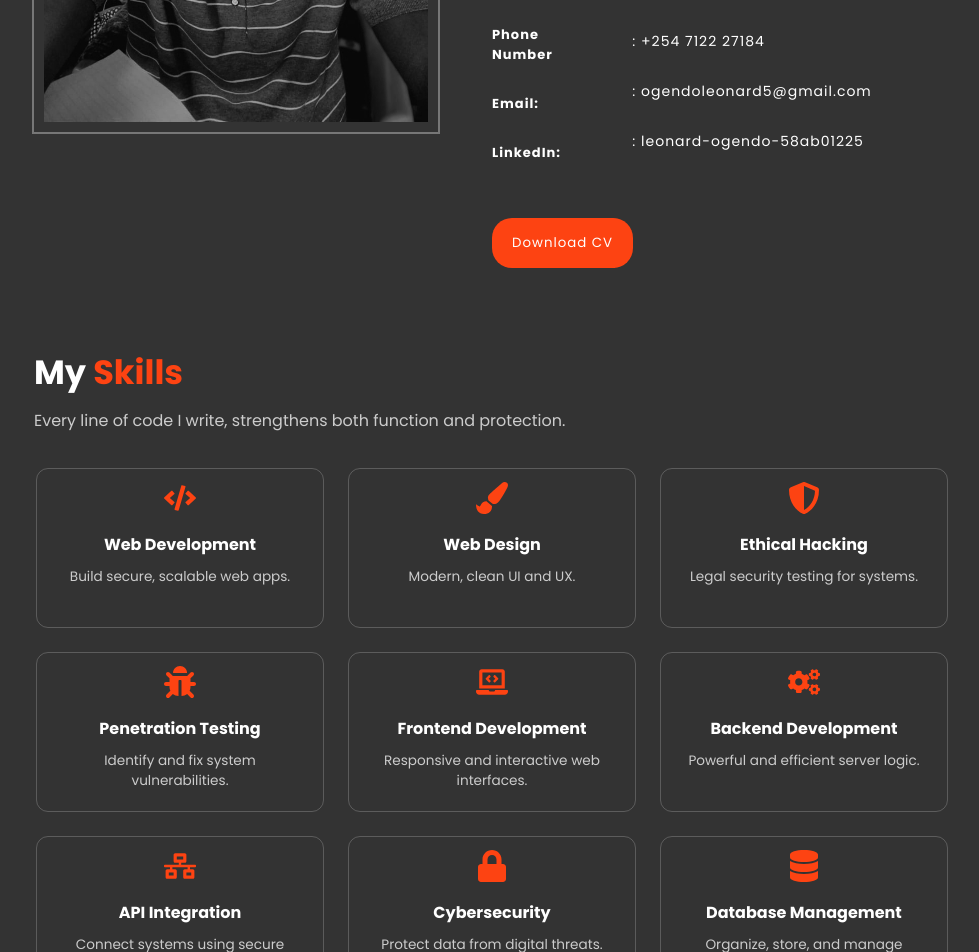
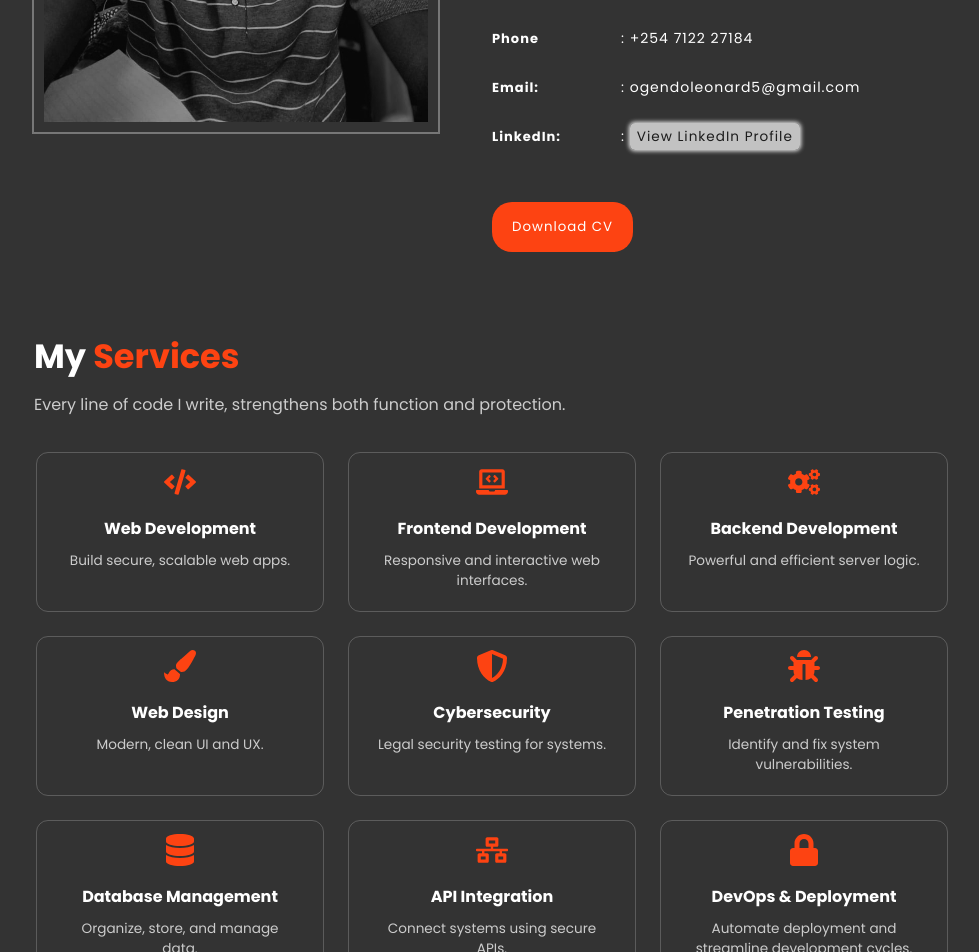
Before and after one commit to LeonardOgendo/My_React_Portfolio, a React (Create React App) app: page / in a window 1280 px wide. Shown: the part 1120-2072 px from the top of the page, without its empty margins (148-1127 px from the left). Built offline with nearby package versions, Linux system fonts and the light colour scheme.

Commit message:
Update incomplete features

```diff
--- a/public/index.html
+++ b/public/index.html
@@ -2,7 +2,7 @@
 <html lang="en">
   <head>
     <meta charset="utf-8" />
-    <meta name="viewport" content="width=device-width, initial-scale=1" />
+    <meta name="viewport" content="width=device-width, initial-scale=1.0" />
     <title>My Developer Portfolio</title>
     <link rel="preconnect" href="https://fonts.googleapis.com">
     <link rel="preconnect" href="https://fonts.gstatic.com" crossorigin>
--- a/src/App.js
+++ b/src/App.js
@@ -3,10 +3,10 @@ import './App.css';
 import './styles.css';
 import Navigation from "./components/Navigation";
 import AboutMe from "./components/AboutMe";
-import Skills from "./components/Skills";
+import MyServices from "./components/MyServices";
 import TechStack from "./components/TechStack";
 import MyProjects from "./components/MyProjects";
-import MyCertifications from "./components/MyCertifications";
+import MyCertificates from "./components/MyCertificates";
 import Contact from "./components/Contact";
 import Footer from "./components/Footer";
 
@@ -16,10 +16,10 @@ function App(){
             <Navigation />
             <div className="grey-body">
                 <AboutMe />
-                <Skills />
+                <MyServices />
                 <TechStack />
                 <MyProjects />
-                <MyCertifications />
+                <MyCertificates />
                 <Contact />
                 <Footer />
             </div>
--- a/src/components/AboutMe.js
+++ b/src/components/AboutMe.js
@@ -25,17 +25,17 @@ function AboutMe(){
                         <div className="det-1">
                             <span className="dets">Name</span><br/>
                             <span className="dets">Address</span><br/>
-                            <span className="dets">Phone Number</span><br/>
+                            <span className="dets">Phone</span><br/>
                             <span className="dets">Email:</span><br/>
                             <span className="dets">LinkedIn:</span>
 
                         </div>
                         <div>
                             <span className="dets2">: Leonard Ogendo</span><br/>
-                            <span className="dets2">: Kakamega, Kenya</span><br/>
+                            <span className="dets2">: Nairobi, Kenya</span><br/>
                             <span className="dets2">: +254 7122 27184</span><br/>
                             <span className="dets2">: ogendoleonard5@gmail.com</span>
-                            <span className="dets2">: leonard-ogendo-58ab01225</span>
+                            <span className="dets2">: <a href="https://www.linkedin.com/in/leonard-ogendo-58ab01225" id="linkedin-btn" target="_blank" rel="noopener noreferrer">View LinkedIn Profile</a></span>
                         </div>
                     </div>
                     <a href="cv-file"><button id="cv-download-btn">Download CV</button></a>
--- a/src/components/Contact.js
+++ b/src/components/Contact.js
@@ -27,7 +27,7 @@ const Contact = () => {
   };
 
   return (
-    <section className="contact-section">
+    <section className="contact-section" id="contact">
       <h2><span style={{ color: '#fff' }}>Contact</span> <span style={{ color: '#fd4312' }}>Me</span></h2>
 
       <div className="contact-row">
--- a/src/components/MyCertifications.js
+++ b/src/components/MyCertificates.js
@@ -2,13 +2,13 @@ import React from "react";
 
 const certificates = [
   {
-    title: "Networking Academy Learn-A-Thon 2025",
+    title: "Learn-A-Thon 2025",
     issuer: "Cisco",
     issuerLogo: "cisco_logo.png",
     date: "Feb 2025",
     image: 'participation_netacad.png',
-    link: "#",
-    skills: ["Ethical Hacking", "Penetration Testing", "Cybersecurity"],
+    link: "https://www.credly.com/badges/4468d385-145e-405d-99fb-128d35af3f91/linked_in_profile",
+    skills: ["Ethical Hacking", "Cybersecurity", "Penetration Testing"],
   },
   {
     title: "Ethical Hacker",
@@ -16,8 +16,10 @@ const certificates = [
     issuerLogo: "cisco_logo.png",
     date: "Jan 2025",
     image: 'cisco_eh_acad.jpg',
-    link: "#", // Replace with actual credential URL
-    skills: ["Ethical Hacking", "Cybersecurity"],
+    link: "https://www.credly.com/badges/89d6adaa-25a9-4475-9a93-a9b10acbc8b9/linked_in_profile",
+    skills: ["Ethical Hacking", "PenTesting", "Vulnerability Assessment", "Vulnerability Scanning", "Exploitation",
+      "Social Engineering", "Reporting"
+     ],
   },
   {
     title: "Responsive Web Design",
@@ -25,15 +27,15 @@ const certificates = [
     issuerLogo: "freecodecamp_logo.png",
     date: "Jul 2024",
     image: 'freecode_web_cert.png',
-    link: "#", // Replace with actual credential URL
-    skills: ["Responsive Web Design", "JavaScript", "CSS3", "HTML5", "Frontend Development"],
+    link: "https://www.freecodecamp.org/certification/Leonard101/responsive-web-design",
+    skills: ["Responsive Web Design", "JavaScript", "HTML5", "Frontend Development", "CSS3"],
   },
 ];
 
-const MyCertifications = () => {
+const MyCertificates = () => {
   return (
     <section className="section-body" id="certifications">
-        <h2 className="section-title"><span style={{ color: "#fff" }}>My</span> <span style={{color:'#fd4312'}}>Certifications</span></h2>
+        <h2 className="section-title"><span style={{ color: "#fff" }}>My</span> <span style={{color:'#fd4312'}}>Certificates</span></h2>
         <p className="section-intro">
           Each line of code crafted with precision—these projects embody my skillset and creativity in web development.
         </p>
@@ -41,6 +43,7 @@ const MyCertifications = () => {
         <div className="cert-grid">
             {certificates.map((cert, index) => (
             <div className="cert-card" key={index}>
+              <div>
                 <img src={`/images/${cert.image}`} alt={`${cert.issuer} logo`} className="cert-image" />
                 <h3>{cert.title}</h3>
                 <div className="issuer">
@@ -48,14 +51,20 @@ const MyCertifications = () => {
                     <p className="cert-issuer">{cert.issuer}</p>
                 </div>
                 <span className="cert-date">{cert.date}</span>
-                <ul className="skills">
-                {cert.skills.map((skill, idx) => (
-                    <li key={idx}>{skill}</li>
-                ))}
-                </ul>
+                <div className="skills-container">
+                  <ul className="skills">
+                    {cert.skills.map((skill, idx) => (
+                        <li key={idx}>{skill}</li>
+                    ))}
+                  </ul>
+                  <span id="skills-gained">Skills Gained</span>
+                </div>
+              </div>
+              <div>
                 <a href={cert.link} target="_blank" rel="noopener noreferrer" className="view-btn">
                 View Credential
                 </a>
+              </div>
             </div>
             ))}
         </div>
@@ -63,4 +72,4 @@ const MyCertifications = () => {
   );
 };
 
-export default MyCertifications;
+export default MyCertificates;
--- /dev/null
+++ b/src/components/MyServices.js
@@ -0,0 +1,36 @@
+import { FaCode, FaLaptopCode, FaShieldAlt, FaBug, FaDatabase, FaCogs, FaLock, FaPaintBrush, FaNetworkWired } from 'react-icons/fa';
+
+const MyServices = () => {
+    const myServices = [
+        { icon: <FaCode />, title: "Web Development", desc: "Build secure, scalable web apps." },
+        { icon: <FaLaptopCode />, title: "Frontend Development", desc: "Responsive and interactive web interfaces." },
+        { icon: <FaCogs />, title: "Backend Development", desc: "Powerful and efficient server logic." },
+        { icon: <FaPaintBrush />, title: "Web Design", desc: "Modern, clean UI and UX." },
+        { icon: <FaShieldAlt />, title: "Cybersecurity", desc: "Legal security testing for systems." },
+        { icon: <FaBug />, title: "Penetration Testing", desc: "Identify and fix system vulnerabilities." },
+        { icon: <FaDatabase />, title: "Database Management", desc: "Organize, store, and manage data." },
+        { icon: <FaNetworkWired />, title: "API Integration", desc: "Connect systems using secure APIs." },
+        { icon: <FaLock />, title: "DevOps & Deployment", desc: "Automate deployment and streamline development cycles." },
+    ];
+    return (
+        <div className="section-body" id="services">
+            <h2 className='section-title'><span style={{color: '#fff'}}>My</span> <span style={{color:'#fd4312'}}>Services</span></h2>
+            <p className="section-intro">
+                Every line of code I write, strengthens both function and protection.
+            </p>
+
+            <div className="services-grid">
+                {myServices.map((service, index) => (
+                    <div className="service-card" key={index}>
+                        <div className="service-icon">{service.icon}</div>
+                        <h4 className="service-title">{service.title}</h4>
+                        <p className="service-desc">{service.desc}</p>
+                    </div>
+                ))}
+            </div>
+        </div>
+    );
+}
+
+
+export default MyServices;
--- a/src/components/Skills.js
+++ /dev/null
@@ -1,36 +0,0 @@
-import { FaCode, FaLaptopCode, FaShieldAlt, FaBug, FaDatabase, FaCogs, FaLock, FaPaintBrush, FaNetworkWired } from 'react-icons/fa';
-
-const Skills = () => {
-    const mySkills = [
-        { icon: <FaCode />, title: "Web Development", desc: "Build secure, scalable web apps." },
-        { icon: <FaPaintBrush />, title: "Web Design", desc: "Modern, clean UI and UX." },
-        { icon: <FaShieldAlt />, title: "Ethical Hacking", desc: "Legal security testing for systems." },
-        { icon: <FaBug />, title: "Penetration Testing", desc: "Identify and fix system vulnerabilities." },
-        { icon: <FaLaptopCode />, title: "Frontend Development", desc: "Responsive and interactive web interfaces." },
-        { icon: <FaCogs />, title: "Backend Development", desc: "Powerful and efficient server logic." },
-        { icon: <FaNetworkWired />, title: "API Integration", desc: "Connect systems using secure APIs." },
-        { icon: <FaLock />, title: "Cybersecurity", desc: "Protect data from digital threats." },
-        { icon: <FaDatabase />, title: "Database Management", desc: "Organize, store, and manage data." },
-    ];
-    return (
-        <div className="section-body">
-            <h2 className='section-title'><span style={{color: '#fff'}}>My</span> <span style={{color:'#fd4312'}}>Skills</span></h2>
-            <p className="section-intro">
-                Every line of code I write, strengthens both function and protection.
-            </p>
-
-            <div className="skills-grid">
-                {mySkills.map((skill, index) => (
-                    <div className="skill-card" key={index}>
-                        <div className="skill-icon">{skill.icon}</div>
-                        <h4 className="skill-title">{skill.title}</h4>
-                        <p className="skill-desc">{skill.desc}</p>
-                    </div>
-                ))}
-            </div>
-        </div>
-    );
-}
-
-
-export default Skills;
--- a/src/components/TechStack.js
+++ b/src/components/TechStack.js
@@ -55,7 +55,7 @@ const TechStack = () => {
   const [activeTab, setActiveTab] = useState("Code Arsenal");
 
   return (
-    <div className="section-body">
+    <div className="section-body" id="tech-stack">
       <h2 className='section-title'>
         <span style={{ color: '#fff' }}>My Tech</span> <span style={{ color: '#fd4312' }}>Toolbox</span>
       </h2>
--- a/src/styles.css
+++ b/src/styles.css
@@ -3,6 +3,10 @@
     padding: 0;
     box-sizing: border-box;
     font-family: 'Poppins', sans-serif;
+}
+
+html {
+  scroll-behavior: smooth;
 }
 
 .video-background
@@ -284,7 +288,6 @@
     letter-spacing: 1px;
     font-size: 14px;
     margin-bottom: 25px;
-    margin-top: 4px;
 }
 #cv-download-btn
 {
@@ -305,10 +308,23 @@
     left: 45%;
     margin-top: 40px;
 }
+#linkedin-btn {
+  text-decoration: none;
+  color: #1c1c1c;
+  background: #c2c2c2;
+  padding: 4px 7px;
+  border-radius: 5px;
+  font-size: 0.85rem;
+  box-shadow: 0 0 4px 1px #f2f2f2;
+}
+
+#linkedin-btn:hover {
+  color: #fd4312;
+}
 
 /*-- Skills -- */
 
-.skills-grid {
+.services-grid {
     display: flex;
     flex-wrap: wrap;
     gap: 24px;
@@ -316,7 +332,7 @@
     margin-top: 35px;
 }
 
-.skill-card {
+.service-card {
     flex: 1 1 calc(33.333% - 2rem);
     max-width: calc(33.333% - 2rem);
     border: 1px solid rgba(255, 255, 255, 0.2);
@@ -328,23 +344,23 @@
     height: 160px;
 }
 
-.skill-card:hover {
+.service-card:hover {
     transform: translateY(-5px);
     border-color: #fd4312;
 }
 
-.skill-icon {
+.service-icon {
     font-size: 2rem;
     margin-bottom: 5px;
     color: #fd4312;
 }
 
-.skill-title {
+.service-title {
     font-size: 1rem;
     margin-bottom: 10px;
 }
 
-.skill-desc {
+.service-desc {
     font-size: 0.85rem;
     color: #ccc;
 }
@@ -456,6 +472,7 @@
     flex-direction: column;
     gap: 32px;
     margin-left: 22px;
+    margin-bottom: 20px;
     grid-template-columns: repeat(auto-fit, minmax(280px, 1fr));
   }
 
@@ -473,6 +490,9 @@
   .card-content {
     flex-basis: 35%;
     padding-left: 15px;
+    display: flex;
+    justify-content: space-between;
+    flex-direction: column;
   }
 
   .project-card:hover {
@@ -516,23 +536,31 @@
   }
 
   .project-link {
-    color: #fd4312;
     text-decoration: none;
     display: inline-block;
-    margin-top: 20px;
+    margin-bottom: 10px;
+    background: #c2c2c2;
+    color: #000;
+    border-radius: 5px;
+    padding: 3px 7px;
+    font-size: 0.9rem;
 
   }
 
   .project-link:hover {
-    text-decoration: underline;
+    color: #fd4312;
   }
   #more-projects {
-    float: right;
-    margin-top: 15px;
+    margin-top: 20px;
+    margin-left: 22px;
   }
   #more-projects a {
     text-decoration: none;
     color: #fd4312;
+    font-weight: 500;
+  }
+  #more-projects a:hover {
+    color: #c2c2c2;
   }
 
   /*-- My Certifications --*/
@@ -540,19 +568,23 @@
   .cert-grid {
     display: grid;
     margin-left: 22px;
+    margin-top: 25px;
     grid-template-columns: repeat(auto-fit, minmax(280px, 1fr));
     gap: 1rem;
   }
 
   .cert-card {
     background: #1c1c1c;
+    display: flex;
+    flex-direction: column;
+    justify-content: space-between;
     border-radius: 12px;
     padding: 1rem;
     box-shadow: 0 4px 10px rgba(0,0,0,0.3);
     transition: transform 0.3s ease;
   }
 
-  .cert-card > h3 {
+  .cert-card h3 {
     font-size: 1.25rem;
     color: #b63511;
     letter-spacing: 0.5px;
@@ -593,14 +625,33 @@
     margin: 10px 0 5px 0;
   }
 
+  .skills-container {
+    position: relative;
+    border: 1px solid #777;
+    border-radius: 5px;
+    margin-top: 20px;
+  }
   .skills {
     list-style: none;
-    padding: 0;
+    padding: 15px 7px;
     margin: 0.5rem 0;
     display: flex;
     flex-wrap: wrap;
     gap: 0.5rem;
   }
+  #skills-gained {
+    position: absolute;
+    top: -0.6rem;
+    left: 60%;
+    transform: translateX(-50%);
+    background: #1c1c1c;
+    color: #c2c2c2;
+    font-size: 14px;
+    font-weight: 500;
+    padding: 0 8px;
+    z-index: 1;
+  }
+
 
   .skills li {
     background: #2a2a2a;
@@ -870,14 +921,14 @@
 
   /*-- Skills -- */
 
-  .skills-grid {
+  .services-grid {
     flex-wrap: wrap;
     gap: 12px;
     justify-content: center;
     margin-top: 35px;
   }
 
-  .skill-card {
+  .service-card {
     flex-basis: 50%;
     max-width: calc(50.333% - 2rem);
     border: 1px solid rgba(255, 255, 255, 0.2);
@@ -890,17 +941,17 @@
   }
 
 
-  .skill-icon {
+  .service-icon {
     font-size: 1.5rem;
     margin-bottom: 5px;
   }
 
-  .skill-title {
+  .service-title {
     font-size: 0.9rem;
     margin-bottom: 5px;
   }
 
-  .skill-desc {
+  .service-desc {
     font-size: 0.8rem;
   }
 
@@ -997,7 +1048,6 @@
   }
 
   #more-projects {
-    float: right;
     margin-top: 15px;
   }
   #more-projects a {
```
Also changed, not shown: src/components/MyProjects.js (+13 -9 lines), src/components/Navigation.js (+11 -11 lines).
